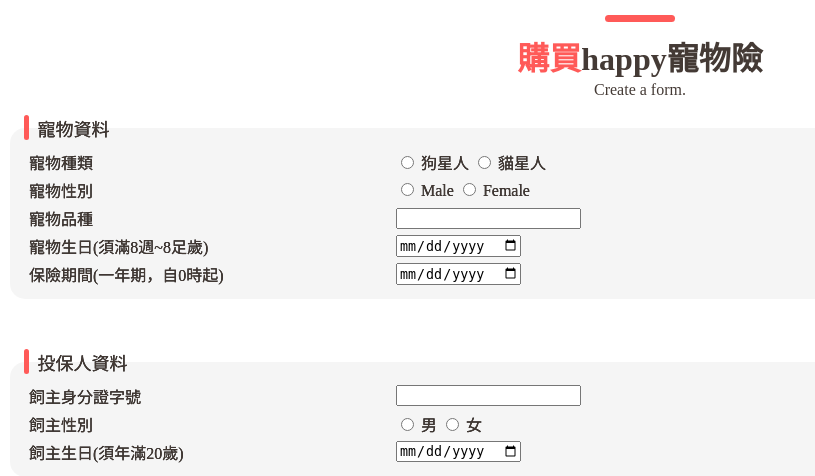
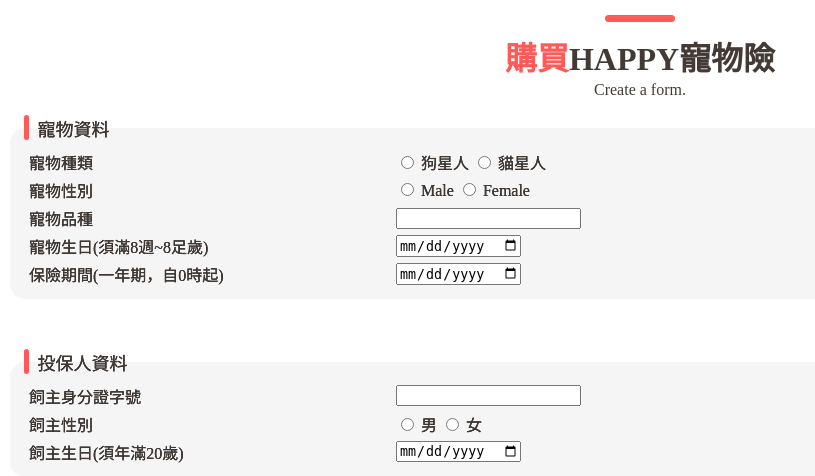
Before and after one commit to Hui-hsiang/smartFLineBotServer, a Flask app: page /purchase in a window 1280 px wide. Shown: the top 476 px of the page, without its empty margins (0-815 px from the left). Run offline with Flask 2, Linux system fonts and the light colour scheme; parts of the project's set-up code (start-up, migrations or seed data) failed here and were passed over; some libraries are stand-ins or nearby versions; some web fonts are replaced.

Commit message:
no message

```diff
--- a/templates/petForm.html
+++ b/templates/petForm.html
@@ -5,7 +5,7 @@
 <meta charset="utf-8">
 <meta name="viewport" content="width=device-width, initial-scale=1.0, shrink-to-fit=no, maximum-scale=1.0, user-scalable=0">
 
-<title>happy寵物險</title>
+<title>HAPPY寵物險</title>
 <style type="text/css">
 @media screen{
 }
@@ -30,7 +30,7 @@
 <body class="a">
 <div class="title" >
   <h1 align="center" >
-	  <font color="#FF5A58"> 購買</font>happy寵物險
+	  <font color="#FF5A58"> 購買</font>HAPPY寵物險
 	 </h1>
 	<p class="text" align="center">Create a form.
   </p>
```
